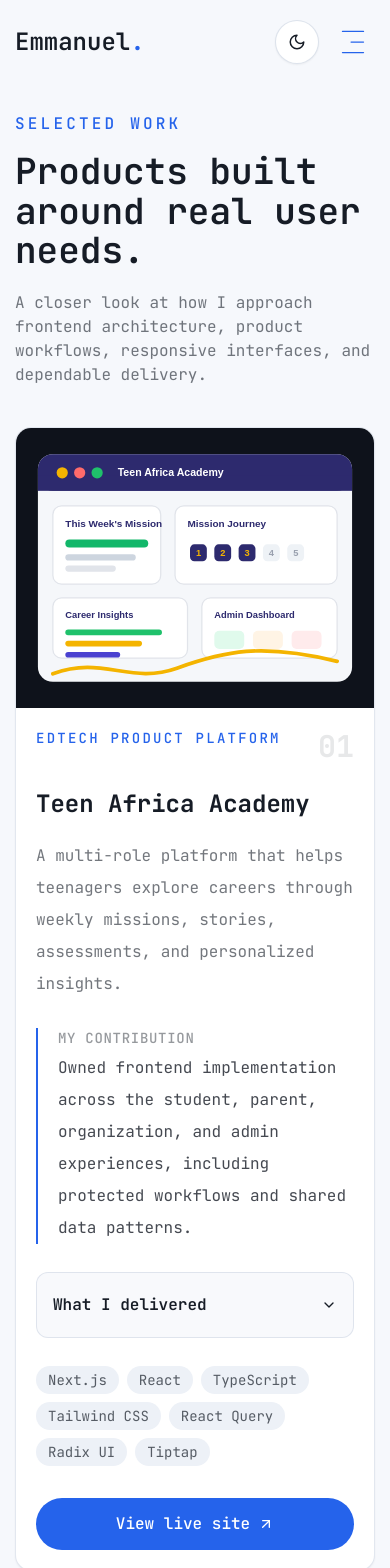
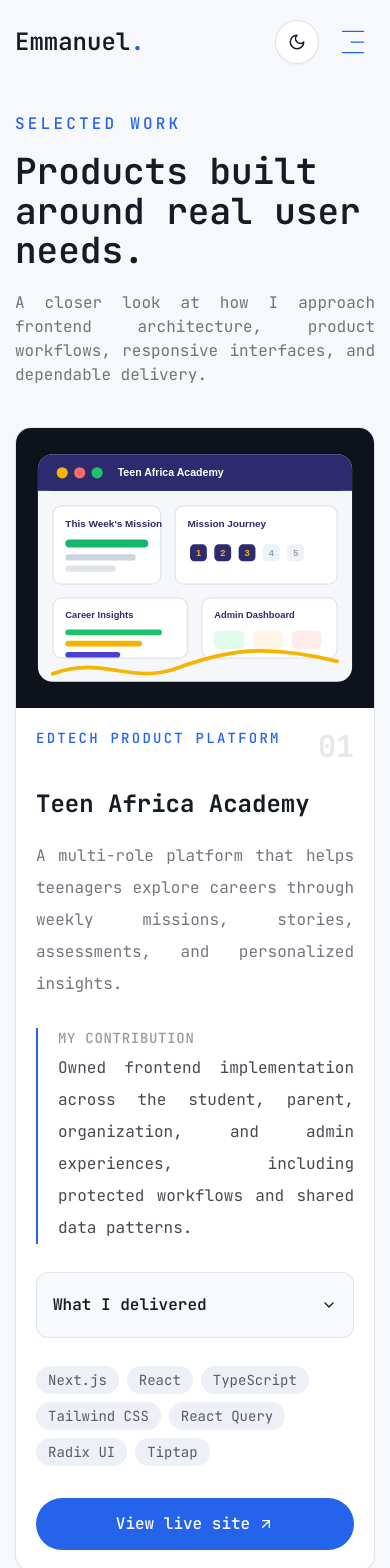
Before and after one commit to akinbo-emmanuel/my-portfolio, a Next.js app: page /work in a window 390 px wide. Shown: the top 1568 px of the page. Built offline with nearby package versions, Linux system fonts and the light colour scheme.

Commit message:
refine responsive text alignment

```diff
--- a/app/contact/page.tsx
+++ b/app/contact/page.tsx
@@ -104,7 +104,7 @@ const Contact = () => {
               <h3 className="text-3xl leading-tight text-accent sm:text-4xl">
                 Let&apos;s Build Something Exceptional
               </h3>
-              <p className="text-foreground/60">
+              <p className="text-justify text-foreground/60">
                 As a Senior Frontend Engineer, I turn complex requirements into
                 fast, accessible, and maintainable web products. Whether you
                 need a polished product interface, a scalable frontend system,
--- a/app/page.tsx
+++ b/app/page.tsx
@@ -23,7 +23,7 @@ export default function Home() {
                 I build high-performance React and Next.js products for
                 complex, workflow-heavy systems.
               </span>
-              <span>
+              <span className="block text-justify">
                 I specialize in scalable frontend architecture, real-time
                 interfaces, performance, and turning complicated business
                 requirements into reliable user experiences.
@@ -36,7 +36,7 @@ export default function Home() {
                 <Button
                   asChild
                   size="lg"
-                  className="h-12 gap-2 px-4 text-xs sm:h-14 sm:px-8 sm:text-sm"
+                  className="h-12 min-w-0 flex-1 gap-2 px-3 text-xs sm:h-14 sm:flex-none sm:px-8 sm:text-sm"
                 >
                   <Link href="/work" aria-label="View selected work">
                     <span>View work</span>
@@ -48,7 +48,7 @@ export default function Home() {
                   asChild
                   variant="outline"
                   size="lg"
-                  className="h-12 gap-2 px-4 text-xs sm:h-14 sm:px-8 sm:text-sm"
+                  className="h-12 min-w-0 flex-1 gap-2 px-3 text-xs sm:h-14 sm:flex-none sm:px-8 sm:text-sm"
                 >
                   <a
                     href="/assets/resume/emmanuel-akinbo.pdf"
--- a/app/resume/page.tsx
+++ b/app/resume/page.tsx
@@ -182,7 +182,7 @@ const Resume = () => {
             <TabsContent value="experience" className="w-full">
               <div className="space-y-6 text-left xl:space-y-[30px]">
                 <h3 className="text-3xl font-bold sm:text-4xl">{experience.title}</h3>
-                <p className="max-w-[600px] text-foreground/60">
+                <p className="w-full max-w-none text-justify text-foreground/60 xl:max-w-[600px]">
                   {experience.description}
                 </p>
 
@@ -214,7 +214,7 @@ const Resume = () => {
             <TabsContent value="education" className="w-full">
               <div className="space-y-[30px] text-left">
                 <h3 className="text-4xl font-bold">{education.title}</h3>
-                <p className="max-w-[600px] text-foreground/60">
+                <p className="w-full max-w-none text-justify text-foreground/60 xl:max-w-[600px]">
                   {education.description}
                 </p>
 
@@ -247,7 +247,7 @@ const Resume = () => {
               <div className="space-y-6 xl:space-y-[30px]">
                 <div className="space-y-6 text-left xl:space-y-[30px]">
                   <h3 className="text-3xl font-bold sm:text-4xl">{skills.title}</h3>
-                  <p className="max-w-[600px] text-foreground/60">
+                  <p className="w-full max-w-none text-justify text-foreground/60 xl:max-w-[600px]">
                     {skills.description}
                   </p>
                 </div>
@@ -282,7 +282,7 @@ const Resume = () => {
             >
               <div className="space-y-6 xl:space-y-[30px]">
                 <h3 className="text-3xl font-bold sm:text-4xl">{about.title}</h3>
-                <p className="max-w-[600px] text-foreground/60">
+                <p className="w-full max-w-none text-justify text-foreground/60 xl:max-w-[600px]">
                   {about.description}
                 </p>
 
--- a/app/services/page.tsx
+++ b/app/services/page.tsx
@@ -31,7 +31,9 @@ const Services = () => {
                 {service.title}
               </h2>
 
-              <p className="text-foreground/60">{service.description}</p>
+              <p className="text-foreground/60 text-justify">
+                {service.description}
+              </p>
             </div>
           ))}
         </div>
--- a/app/work/page.tsx
+++ b/app/work/page.tsx
@@ -196,7 +196,7 @@ export default function Work() {
             Selected work
           </p>
           <h1 className="h2 mb-5">Products built around real user needs.</h1>
-          <p className="text-base text-foreground/60 sm:text-lg">
+          <p className="text-justify text-base text-foreground/60 sm:text-lg">
             A closer look at how I approach frontend architecture, product
             workflows, responsive interfaces, and dependable delivery.
           </p>
@@ -236,13 +236,17 @@ export default function Work() {
                   <h2 className="mb-5 text-2xl font-bold sm:text-4xl">
                     {project.title}
                   </h2>
-                  <p className="mb-7 text-foreground/60">{project.summary}</p>
+                  <p className="mb-7 text-justify text-foreground/60">
+                    {project.summary}
+                  </p>
 
                   <div className="mb-7 border-l-2 border-accent pl-5">
                     <p className="mb-1 text-sm font-medium uppercase tracking-wider text-foreground/45">
                       My contribution
                     </p>
-                    <p className="text-foreground/80">{project.contribution}</p>
+                    <p className="text-justify text-foreground/80">
+                      {project.contribution}
+                    </p>
                   </div>
 
                   <Highlights highlights={project.highlights} />
```
